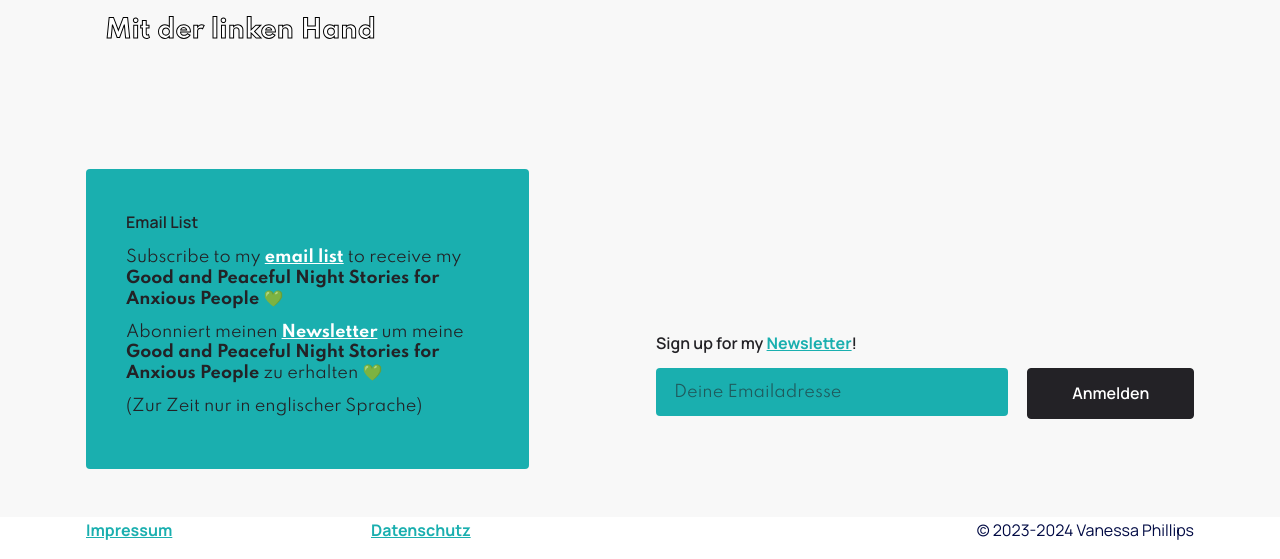
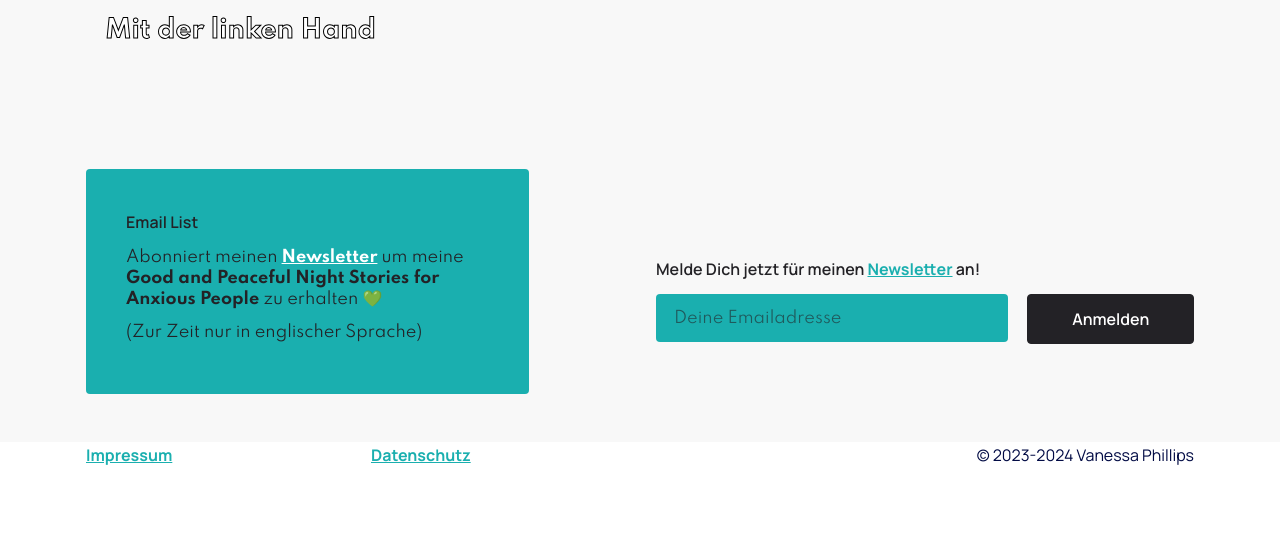
Before and after one commit to Schrank/nessi, a Jekyll site: the page built from index.md, in a window 1280 px wide and 900 px high, scrolled down 6286 px, cut to the strip 341-900 px from the top of the window. Built offline with Jekyll 4.4.1, drawn with Linux system fonts in a browser that asks for light colours; comment, search, counter and statistics services are not loaded; after the commit the page ends 7112 px from its top, so only the background shows below that; some of the changed lines change nothing that is shown.

Commit message:
Add translation

```diff
--- a/_includes/navigation.html
+++ b/_includes/navigation.html
@@ -50,7 +50,6 @@
                     </button>
                 </div>
 
-
                 <div class="collapse navbar-collapse" id="navbarSupportedContent">
                     <ul class="navbar-nav nav-dropdown" data-app-modern-menu="true">
                         <li class="nav-item">
@@ -60,19 +59,9 @@
                             <a class="nav-link link text-primary display-4" href="/newsletter">Newsletter</a>
                         </li>
                         <li class="nav-item">
-                            <a class="nav-link link text-primary display-4" href="/impressum">Kontakt</a>
+                            <a class="nav-link link text-primary display-4" href="/impressum" lang="de">Kontakt</a>
+                            <a class="nav-link link text-primary display-4" href="/impressum" lang="en">Contacts</a>
                         </li>
-                        {% comment %}
-                        <li class="nav-item">
-                            <a class="nav-link link text-primary display-4" href="#">Interesting </a>
-                        </li>
-                        <li class="nav-item">
-                            <a class="nav-link link text-primary display-4" href="#">Partnership</a>
-                        </li>
-                        <li class="nav-item">
-                            <a class="nav-link link text-primary display-4" href="#">Contacts</a>
-                        </li>
-                        {% endcomment %}
                     </ul>
 
                 </div>
--- a/_includes/newsletter.html
+++ b/_includes/newsletter.html
@@ -1,4 +1,3 @@
-
 <!-- Newsletter Box -->
 
 <section class="newsletter">
@@ -6,19 +5,25 @@
         <div class="row align-items-end">
             <div class="col-12 col-lg-5">
                 <div class="head_block text-white">
-                        <!-- Überschrift Newsletter Box -->
+                    <!-- Überschrift Newsletter Box -->
                     <h4 class="mbr-section-subtitle mbr-semibold mbr-fonts-style display-4">Email List</h4>
-                        <!-- Text in der Newsletter Box -->
-                    <p class="mbr-section-subtitle">Subscribe to my <a href="/newsletter">email list</a> to receive my
+                    <!-- Text in der Newsletter Box -->
+                    <p class="mbr-section-subtitle" lang="en">Subscribe to my <a href="/newsletter">email list</a> to
+                        receive my
                         <strong>Good and Peaceful Night Stories for Anxious People</strong> 💚</p>
-                    <p class="mbr-section-subtitle">Abonniert meinen <a href="/newsletter">Newsletter</a> um meine
+                    <p class="mbr-section-subtitle" lang="de">Abonniert meinen <a href="/newsletter">Newsletter</a> um
+                        meine
                         <strong>Good and Peaceful Night Stories for Anxious People</strong> zu erhalten 💚</p>
-                    <p class="mbr-section-subtitle">(Zur Zeit nur in englischer Sprache)</p>
+                    <p class="mbr-section-subtitle" lang="de">(Zur Zeit nur in englischer Sprache)</p>
                 </div>
             </div>
             <div class="col-lg-1 d-none d-lg-block"></div>
             <div class="col-12 col-lg">
-                <p class="mbr-text mbr-semibold mbr-fonts-style display-4">Sign up for my <a href="/newsletter">Newsletter</a>!
+                <p class="mbr-text mbr-semibold mbr-fonts-style display-4" lang="en">
+                    Sign up for my <a href="/newsletter">Newsletter</a>!
+                </p>
+                <p class="mbr-text mbr-semibold mbr-fonts-style display-4" lang="de">
+                    Melde Dich jetzt für meinen <a href="/newsletter">Newsletter</a> an!
                 </p>
                 <div class="subscribe_form" data-form-type="formoid">
                     <form action="https://hotmail.us14.list-manage.com/subscribe/post?u=4e8e0f06529561c2d85356479&amp;id=349846a7f4&amp;f_id=00bb8ce0f0"
@@ -43,12 +48,18 @@
                                     E-Mail-Adresse <span class="asterisk">*</span>
                                 </label>
                                 <input type="email" name="EMAIL" class="required email form-control" id="mce-EMAIL"
-                                       required="required" value="" placeholder="Deine Emailadresse">
+                                       required="required" value="" placeholder="Deine Emailadresse"
+                                       data-lang-placeholder-de="Deine Emailadresse"
+                                       data-lang-placeholder-en="Your Email Address">
                             </div>
                             <div class="col-12 col-sm-4 input-group-btn mt-3 mt-sm-0">
-                                <button type="submit" name="subscribe" id="mc-embedded-subscribe"
-                                        class="btn btn-primary display-4">
+                                <button type="submit" name="subscribe"
+                                        class="btn btn-primary display-4" lang="de">
                                     Anmelden
+                                </button>
+                                <button type="submit" name="subscribe"
+                                        class="btn btn-primary display-4" lang="en">
+                                    Subscribe
                                 </button>
                             </div>
                         </div>
--- a/_layouts/home.html
+++ b/_layouts/home.html
@@ -10,7 +10,8 @@
             <div class="main_title">
                 <h1 class="mbr-section-title mbr-fonts-style mb-0 display-5">
                     <!-- Überschrift Homepage -->
-                    <strong> Illustratorin &amp; Autorin mit Leidenschaft und Spaß</strong>
+                    <strong lang="de"> Illustratorin &amp; Autorin mit Leidenschaft und Spaß</strong>
+                    <strong lang="en"> Illustrator &amp; Author with love and joy</strong>
                 </h1>
             </div>
         </div>
@@ -26,7 +27,7 @@
                     <p class="mbr-text mbr-fonts-style">ich bin Vanessa Phillips, eine Künstlerin aus Koblenz.</p>
                     <p class="mbr-text mbr-fonts-style">
                         Mein Schwerpunkt sind farbenfrohe Illustrationen, die sowohl fantastische als auch
-                        wissenschaftliche Geschichten erzählen. Darüber hinaus schreibe und illustriere ich auch meine
+                        wissenschaftliche Geschichten erzählen. Darüber hinaus schreibe und illustriere ich auch meine
                         eigenen Geschichten.</p>
                     <p class="mbr-text mbr-fonts-style">
                         Seit ich klein bin, male ich Bilder, zeichne Charaktere und entwerfe Geschichten mit großer
--- a/assets/translate.js
+++ b/assets/translate.js
@@ -1,4 +1,8 @@
-const defaultLanguage = 'de';
+let defaultLanguage = sessionStorage.getItem("language");
+if (!defaultLanguage) {
+    defaultLanguage = "de";
+    sessionStorage.setItem("language", "de");
+}
 
 function ready(fn) {
     if (document.readyState !== 'loading') {
@@ -14,9 +18,15 @@
         translatedElements.forEach(function (contentDiv) {
             contentDiv.style.display = 'none';
         });
+
         const defaultLangElements = document.querySelectorAll('[lang=' + defaultLanguage + '], [data-lang]:not([data-lang=' + defaultLanguage + '])');
         defaultLangElements.forEach(function (contentDiv) {
             contentDiv.style.removeProperty('display');
+        });
+
+        const translatedPlaceholders = document.querySelectorAll('[data-lang-placeholder-' + defaultLanguage + ']');
+        defaultLangElements.forEach(function (input) {
+            input.setAttribute('placeholder', input.getAttribute('data-lang-placeholder-' + defaultLanguage));
         });
     }
 
@@ -31,10 +41,15 @@
                 });
 
                 const lang = button.getAttribute('data-lang');
-
+                sessionStorage.setItem("language", lang);
                 const translatedElementsToShow = document.querySelectorAll('[lang=' + lang + '], [data-lang]:not([data-lang=' + lang + '])');
                 translatedElementsToShow.forEach(function (contentDiv) {
                     contentDiv.style.removeProperty('display');
+                });
+
+                const translatedPlaceholders = document.querySelectorAll('[data-lang-placeholder-' + lang + ']');
+                translatedPlaceholders.forEach(function (input) {
+                    input.setAttribute('placeholder', input.getAttribute('data-lang-placeholder-' + lang));
                 });
             });
         });
--- a/newsletter.md
+++ b/newsletter.md
@@ -3,76 +3,91 @@
 layout: content
 ---
 
-#  Newsletter/ E-Mail Liste
+<div lang="de">
+<h1 id="newsletter-e-mail-liste">E-Mail Liste</h1>
 
-Was hat es mit dieser E-Mail Liste auf sich?
+<p>Was hat es mit dieser E-Mail Liste auf sich?</p>
 
-Nun, ich habe festgestellt, dass es zu wenig GUTEnachtgeschichten gibt, die für sorgenvolle Menschen gedacht sind.
-Also habe ich angefangen eine Folge an Kurzgeschichten zu schreiben, in denen alles in Ordnung ist.
+<p>Nun, ich habe festgestellt, dass es zu wenig GUTEnachtgeschichten gibt, die für sorgenvolle Menschen gedacht sind.
+Also habe ich angefangen eine Folge an Kurzgeschichten zu schreiben, in denen alles in Ordnung ist.</p>
 
-![image](/assets/images/little-frog.jpg){: class="pull-right"}
+<p><img src="/assets/images/little-frog.jpg" alt="image" class="pull-right"></p>
 
-Es geht um Kleiner Frosch, wie sie ihr gemütliches Leben lebt und mit ihren Freunden Spaß hat. Die Geschichten sind ein
-sicherer Ort, etwas, das man lesen kann, um den Gedanken zu entkommen, frei von Problemen.
+<p>Es geht um Kleiner Frosch, wie sie ihr gemütliches Leben lebt und mit ihren Freunden Spaß hat. Die Geschichten sind ein
+sicherer Ort, etwas, das man lesen kann, um den Gedanken zu entkommen, frei von Problemen.</p>
 
-Diese Geschichten teile ich über meine E-Mail Liste, sowie ein bis zwei begleitende Bilder und ein paar Zeilen darüber,
+<p>Diese Geschichten teile ich über meine E-Mail Liste, sowie ein bis zwei begleitende Bilder und ein paar Zeilen darüber,
 welche Projekte ich sonst so gerade in Angriff nehme. Ab und an werde ich auch Umfragen verschicken, bei denen ihr bei
 neuen Ideen und
-Charakteren mitwirken könnt, wenn ihr möchtet.
-Ich werde die Geschichten auch als Hörbücher einsprechen, die könnt ihr auf meinem Youtube Kanal ... finden 💚.
+Charakteren mitwirken könnt, wenn ihr möchtet.<br>
+Ich werde die Geschichten auch als Hörbücher einsprechen, die könnt ihr auf meinem Youtube Kanal … finden 💚.</p>
 
-Die Geschichten werde ich vorerst nur auf Englisch schreiben.
+<p>Die Geschichten werde ich vorerst nur auf Englisch schreiben.<br>
 Damit ihr auch wisst auf was ihr euch einlasst ist hier der Anfang des ersten Kapitels. Den Rest bekommt ihr in der
-ersten Email 😉
+ersten Email 😉</p>
+</div>
 
-##  Good and Peaceful Night Stories
-## for Anxious People
+<div lang="en">
+<h1 id="newsletter">Newsletter</h1>
 
-### Book 1 - Little Frog
+<p>So what’s the deal with this email list?</p>
+<p>Well, I noticed that there are too few goodnight stories suited for people that feel anxious. So I started to write a series of short stories in which nothing bad ever happens.</p>
 
-#### Chapter 1
+<p><img src="/assets/images/little-frog.jpg" alt="image" class="pull-right"></p>
 
-#### Jam
+<p>Little Frog is the main character, who has a cosy life and loads of fun with her friends. The stories are a safe place, something you can read to calm down, free of problems.</p>
 
-Today was a warm and sunny morning, so Little Frog put on her BIG sun hat. It had a wide brim and was very pointy. Well,
+<p>I share these stories through my email list plus accompanying pictures and a few lines about my current projects. Every now and then I’ll share a small survey through which you can contribute to new ideas and characters if you want.
+I will also record the stories as audiobooks, which you can find on my youtube channel … 💚</p>
+
+<p>For now the stories will only be available in English.
+You can read the start of chapter one below, so you know what to expect.
+The rest will be in the first Email 😉</p>
+</div>
+
+<h2 id="good-and-peaceful-night-stories">Good and Peaceful Night Stories</h2>
+<h2 id="for-anxious-people">for Anxious People</h2>
+
+<h3 id="book-1---little-frog">Book 1 - Little Frog</h3>
+
+<h4 id="chapter-1">Chapter 1</h4>
+
+<h4 id="jam">Jam</h4>
+
+<p>Today was a warm and sunny morning, so Little Frog put on her BIG sun hat. It had a wide brim and was very pointy. Well,
 in truth, it was quite crinkly because Little Frog had sat on it too many times and now the point stuck out to the side.
-But Little Frog didn't mind. She thought it was just perfect for a sunny day.
+But Little Frog didn’t mind. She thought it was just perfect for a sunny day.</p>
 
-With her hat on, she stepped out of her cosy house and onto her front lily pad to enjoy the morning outside. You see,
-Little Frog lived in a small mound, overgrown with reeds, and it was right at the edge of a beautiful pond.
+<p>With her hat on, she stepped out of her cosy house and onto her front lily pad to enjoy the morning outside. You see,
+Little Frog lived in a small mound, overgrown with reeds, and it was right at the edge of a beautiful pond.</p>
 
-There were two round windows in her cottage and a round door between them. The door was yellow because yellow was Little
-Frog's favourite colour.
+<p>There were two round windows in her cottage and a round door between them. The door was yellow because yellow was Little
+Frog’s favourite colour.</p>
 
-The cup in her hand was also yellow and full of tea. It was also very, very big. Little Frog didn't believe in small
-cups, you see. There just wasn't enough space for all her yummy tea in them.
+<p>The cup in her hand was also yellow and full of tea. It was also very, very big. Little Frog didn’t believe in small
+cups, you see. There just wasn’t enough space for all her yummy tea in them.</p>
 
-![image](/assets/images/LFHousPond.png)
+<p><img src="/assets/images/LFHousPond.png" alt="image"></p>
 
-On the edge of Little Frog's lily pad was a big pale pink flower. It was the perfect size for Little Frog to sit in. She
-could even paddle her feet in the warm water. The best spot to spend the morning.
+<p>On the edge of Little Frog’s lily pad was a big pale pink flower. It was the perfect size for Little Frog to sit in. She
+could even paddle her feet in the warm water. The best spot to spend the morning.</p>
 
-A lot of Little Frog's friends lived at the pond too. There was a sleepy orange butterfly called Nici, who flew by to
+<p>A lot of Little Frog’s friends lived at the pond too. There was a sleepy orange butterfly called Nici, who flew by to
 say hi and bring the mail every morning. There was the pond snail Alis, who often drifted by while chomping on a leaf or
 some water plants. She was usually too busy for a chat though. And there was the water strider Gerrid. He loved to stop
 by for a
-chat.
+chat.</p>
 
-"Good morning Little Frog. How is your day?"
-"Perfectly splendid Gerrid!" said Little Frog with a wide smile. "I see you've got some mail.
-Who is it from?"
-Gerrid waved the letter excitedly. "My aunt is visiting next week."
-"Oh wonderful, I like her." Little Frog clapped her hands in delight.
-"Yes, I thought we could come to visit you again."
-"Most certainly. I will make some of your aunt's favourite jam, shall I?"
+<p>“Good morning Little Frog. How is your day?”<br>
+“Perfectly splendid Gerrid!” said Little Frog with a wide smile. “I see you’ve got some mail.<br>
+Who is it from?”<br>
+Gerrid waved the letter excitedly. “My aunt is visiting next week.”<br>
+“Oh wonderful, I like her.” Little Frog clapped her hands in delight.<br>
+“Yes, I thought we could come to visit you again.”<br>
+“Most certainly. I will make some of your aunt’s favourite jam, shall I?”</p>
 
-Gerrid hopped excitedly. “That would be great! But now I must stride on and get everything ready.”
+<p>Gerrid hopped excitedly. “That would be great! But now I must stride on and get everything ready.”</p>
 
-Little Frog waved him off.
+<p>Little Frog waved him off.</p>
 
-
-… to be continued in the newsletter 💚
-
-
-
-^
+<p>… to be continued in the newsletter 💚</p>
```
